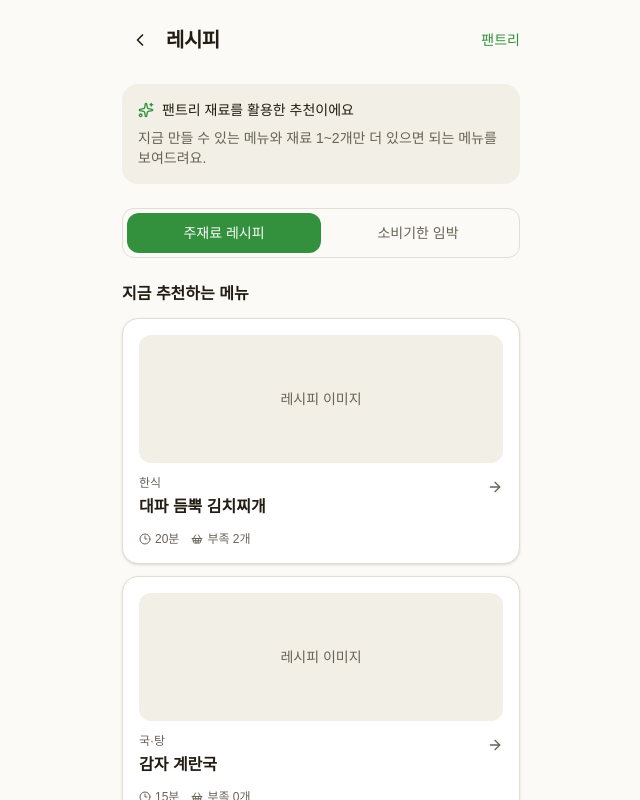
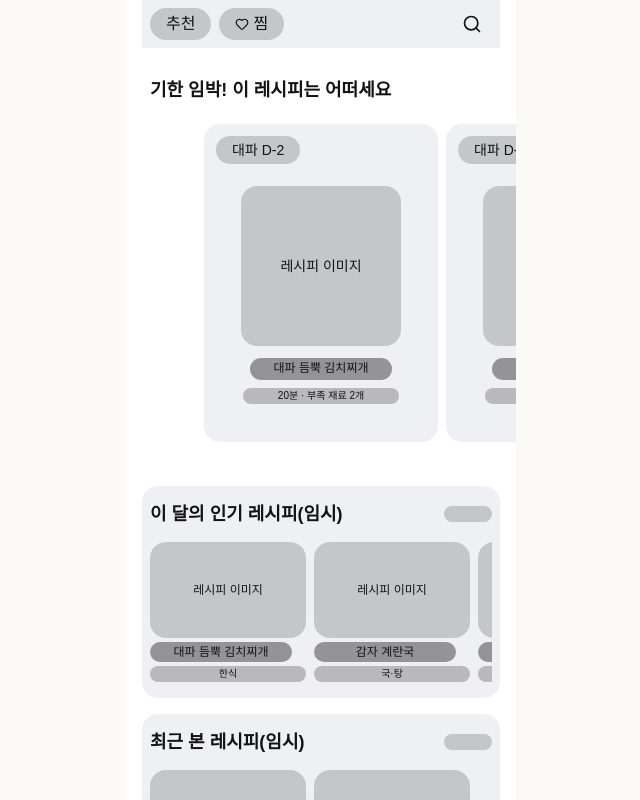
Before and after one commit to PantryMate-404NF/Web, a Next.js app: page /recipe in a window 1280 px wide. Shown: the top 800 px of the page, without its empty margins (319-959 px from the left). Built offline with nearby package versions, Linux system fonts and the light colour scheme.

Commit message:
[feat] 기한 임박 레시피 와이어프레임 반영 (#5)

```diff
--- a/src/app/(main)/recipe/page.tsx
+++ b/src/app/(main)/recipe/page.tsx
@@ -1,11 +1,5 @@
-import { getRecipeTab, RecipeListPage } from '@/views/recipe/ui/recipe-list-page';
+import { RecipeListPage } from '@/views/recipe/ui/recipe-list-page';
 
-interface RecipeRouteProps {
-  searchParams: Promise<{ tab?: string }>;
+export default function RecipeRoute() {
+  return <RecipeListPage />;
 }
-
-export default async function RecipeRoute({ searchParams }: RecipeRouteProps) {
-  const { tab } = await searchParams;
-
-  return <RecipeListPage tab={getRecipeTab(tab)} />;
-}
--- a/src/views/recipe/ui/recipe-list-page.tsx
+++ b/src/views/recipe/ui/recipe-list-page.tsx
@@ -1,75 +1,125 @@
-import { Sparkles } from 'lucide-react';
+import { Heart, Search } from 'lucide-react';
 import Link from 'next/link';
 
 import { recipeMocks } from '@/entities/recipe/model/mock';
-import type { RecipeTab } from '@/entities/recipe/model/types';
-import { MobileScreen } from '@/widgets/app-shell/ui/mobile-screen';
-import { RecipeCard } from '@/widgets/recipe-list/ui/recipe-card';
 
-interface RecipeListPageProps {
-  tab: RecipeTab;
+interface RecipeRailSection {
+  title: string;
+  recipes: typeof recipeMocks;
 }
 
-export function getRecipeTab(value?: string): RecipeTab {
-  return value === 'imminent' ? 'imminent' : 'main';
+export function getImminentRecipeSections(): RecipeRailSection[] {
+  const expiringRecipes = recipeMocks.filter((recipe) =>
+    recipe.ingredients.some((ingredient) => ingredient.isImminent),
+  );
+
+  return [
+    { title: '기한 임박! 이 레시피는 어떠세요', recipes: expiringRecipes },
+    { title: '이 달의 인기 레시피(임시)', recipes: recipeMocks },
+    { title: '최근 본 레시피(임시)', recipes: recipeMocks.slice(0, 2) },
+  ];
 }
 
-export function RecipeListPage({ tab }: RecipeListPageProps) {
-  const recipes =
-    tab === 'imminent'
-      ? recipeMocks.filter((recipe) => recipe.ingredients.some((item) => item.isImminent))
-      : recipeMocks;
+function ExpiringRecipeCard({ recipe }: { recipe: (typeof recipeMocks)[number] }) {
+  const imminentIngredient = recipe.ingredients.find((ingredient) => ingredient.isImminent);
 
   return (
-    <MobileScreen
-      action={
-        <Link className="text-primary text-sm font-medium" href="/pantry?state=full">
-          팬트리
+    <Link
+      className="relative h-[318px] w-[234px] shrink-0 rounded-2xl bg-[#eff0f4] p-3"
+      href={`/recipe/${recipe.id}`}
+    >
+      <span className="inline-flex rounded-full bg-[#c5c6c9] px-4 py-1 text-sm font-medium text-[#131313]">
+        {imminentIngredient?.name ?? '식재료'} D-2
+      </span>
+      <div className="absolute top-[62px] left-1/2 flex size-40 -translate-x-1/2 items-center justify-center rounded-2xl bg-[#c5c6c9] text-sm text-[#131313]">
+        레시피 이미지
+      </div>
+      <p className="absolute right-0 bottom-[62px] left-0 mx-auto h-[22px] w-[142px] rounded-full bg-[#949497] px-3 pt-0.5 text-center text-xs text-[#131313]">
+        {recipe.name}
+      </p>
+      <p className="absolute right-0 bottom-[38px] left-0 mx-auto h-4 w-[156px] rounded-full bg-[#b9b9bc] px-3 text-center text-[10px] leading-4 text-[#131313]">
+        {recipe.cookTime} · 부족 재료 {recipe.missingCount}개
+      </p>
+    </Link>
+  );
+}
+
+function CompactRecipeCard({ recipe }: { recipe: (typeof recipeMocks)[number] }) {
+  return (
+    <Link className="w-[156px] shrink-0" href={`/recipe/${recipe.id}`}>
+      <div className="flex h-24 items-center justify-center rounded-2xl bg-[#c5c6c9] text-xs text-[#131313]">
+        레시피 이미지
+      </div>
+      <p className="mt-1 h-5 w-[142px] truncate rounded-full bg-[#949497] px-2 text-center text-xs leading-5 text-[#131313]">
+        {recipe.name}
+      </p>
+      <p className="mt-1 h-4 w-full truncate rounded-full bg-[#b9b9bc] px-2 text-center text-[10px] leading-4 text-[#131313]">
+        {recipe.category}
+      </p>
+    </Link>
+  );
+}
+
+export function RecipeListPage() {
+  const sections = getImminentRecipeSections();
+
+  return (
+    <main className="mx-auto min-h-dvh w-full max-w-[390px] overflow-hidden bg-white pb-8 text-[#131313]">
+      <nav
+        className="mx-4 flex h-12 items-center justify-between bg-[#eff0f4] p-2"
+        aria-label="레시피 탭"
+      >
+        <div className="flex gap-2" role="tablist">
+          <button
+            className="h-8 rounded-full bg-[#c5c6c9] px-4 text-base font-medium"
+            role="tab"
+            type="button"
+            aria-selected
+          >
+            추천
+          </button>
+          <button
+            className="flex h-8 items-center gap-1 rounded-full bg-[#c5c6c9] px-4 text-base font-medium"
+            role="tab"
+            type="button"
+            aria-selected={false}
+          >
+            <Heart aria-hidden="true" className="size-3.5" />찜
+          </button>
+        </div>
+        <Link
+          aria-label="레시피 검색"
+          className="flex size-10 items-center justify-center"
+          href="/recipe"
+        >
+          <Search aria-hidden="true" className="size-5" />
         </Link>
-      }
-      title="레시피"
-    >
-      <section className="bg-muted mt-5 rounded-2xl p-4">
-        <div className="flex items-center gap-2">
-          <Sparkles aria-hidden="true" className="text-primary size-4" />
-          <p className="text-sm font-medium">팬트리 재료를 활용한 추천이에요</p>
-        </div>
-        <p className="text-muted-foreground mt-2 text-sm">
-          지금 만들 수 있는 메뉴와 재료 1~2개만 더 있으면 되는 메뉴를 보여드려요.
-        </p>
-      </section>
-      <div
-        aria-label="레시피 분류"
-        className="mt-6 grid grid-cols-2 rounded-xl border p-1"
-        role="tablist"
-      >
-        <Link
-          aria-selected={tab === 'main'}
-          className={`rounded-lg py-2.5 text-center text-sm font-medium ${tab === 'main' ? 'bg-primary text-primary-foreground' : 'text-muted-foreground'}`}
-          href="/recipe?tab=main"
-          role="tab"
-        >
-          주재료 레시피
-        </Link>
-        <Link
-          aria-selected={tab === 'imminent'}
-          className={`rounded-lg py-2.5 text-center text-sm font-medium ${tab === 'imminent' ? 'bg-primary text-primary-foreground' : 'text-muted-foreground'}`}
-          href="/recipe?tab=imminent"
-          role="tab"
-        >
-          소비기한 임박
-        </Link>
-      </div>
-      <section className="mt-6">
-        <h2 className="text-base font-semibold">
-          {tab === 'imminent' ? '먼저 활용하면 좋은 메뉴' : '지금 추천하는 메뉴'}
-        </h2>
-        <div className="mt-3 grid gap-3">
-          {recipes.map((recipe) => (
-            <RecipeCard key={recipe.id} recipe={recipe} />
+      </nav>
+
+      <section className="mt-7">
+        <h1 className="px-6 text-lg font-semibold">{sections[0].title}</h1>
+        <div className="mt-5 flex [scrollbar-width:none] gap-2 overflow-x-auto px-[calc((100%-234px)/2)] pb-1">
+          {sections[0].recipes.map((recipe) => (
+            <ExpiringRecipeCard key={recipe.id} recipe={recipe} />
           ))}
         </div>
       </section>
-    </MobileScreen>
+
+      <div className="mt-10 flex flex-col gap-4 px-4">
+        {sections.slice(1).map((section) => (
+          <section className="rounded-2xl bg-[#eff0f4] p-2 pb-4" key={section.title}>
+            <div className="flex h-10 items-center justify-between">
+              <h2 className="text-lg font-semibold">{section.title}</h2>
+              <span className="h-4 w-12 rounded-full bg-[#c5c6c9]" aria-hidden="true" />
+            </div>
+            <div className="mt-2 flex [scrollbar-width:none] gap-2 overflow-x-auto">
+              {section.recipes.map((recipe) => (
+                <CompactRecipeCard key={recipe.id} recipe={recipe} />
+              ))}
+            </div>
+          </section>
+        ))}
+      </div>
+    </main>
   );
 }
--- a/src/widgets/recipe-list/ui/recipe-card.tsx
+++ /dev/null
@@ -1,39 +0,0 @@
-import { ArrowRight, Clock3, ShoppingBasket } from 'lucide-react';
-import Link from 'next/link';
-
-import type { Recipe } from '@/entities/recipe/model/types';
-
-interface RecipeCardProps {
-  recipe: Recipe;
-}
-
-export function RecipeCard({ recipe }: RecipeCardProps) {
-  return (
-    <Link
-      aria-label={`${recipe.name} 레시피 보기`}
-      className="bg-card hover:bg-muted block rounded-2xl border p-4 shadow-sm transition-colors"
-      href={`/recipe/${recipe.id}`}
-    >
-      <div className="bg-muted text-muted-foreground flex h-32 items-center justify-center rounded-xl text-sm">
-        레시피 이미지
-      </div>
-      <div className="mt-3 flex items-start justify-between gap-3">
-        <div className="min-w-0">
-          <p className="text-muted-foreground text-xs">{recipe.category}</p>
-          <h2 className="mt-1 truncate text-base font-semibold">{recipe.name}</h2>
-        </div>
-        <ArrowRight aria-hidden="true" className="text-muted-foreground mt-1 size-4 shrink-0" />
-      </div>
-      <div className="text-muted-foreground mt-3 flex items-center gap-3 text-xs">
-        <span className="inline-flex items-center gap-1">
-          <Clock3 aria-hidden="true" className="size-3" />
-          {recipe.cookTime}
-        </span>
-        <span className="inline-flex items-center gap-1">
-          <ShoppingBasket aria-hidden="true" className="size-3" />
-          부족 {recipe.missingCount}개
-        </span>
-      </div>
-    </Link>
-  );
-}
```
Also changed, not shown: 1 other file (tests, documents, lock files or other folders).
